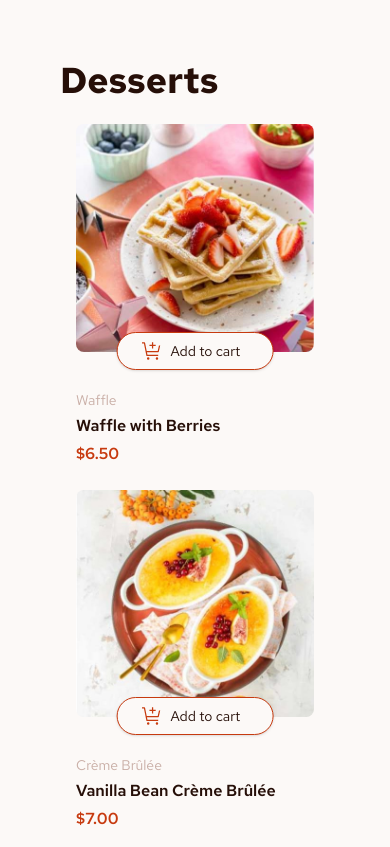
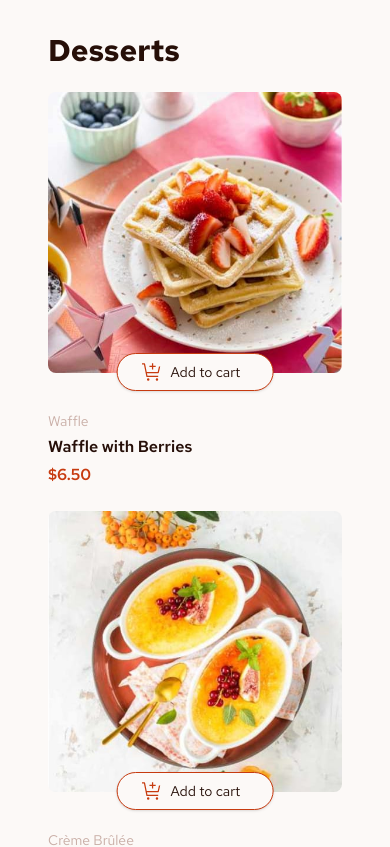
Before and after one commit to Mer-xie/product-listing, a React (Vite) app in the folder cart/: page / in a window 390 px wide. Shown: the top 847 px of the page. Built offline with nearby package versions, Linux system fonts and the light colour scheme.

Commit message:
adjustments for mobile view

```diff
--- a/cart/src/App.tsx
+++ b/cart/src/App.tsx
@@ -6,7 +6,7 @@ import Products from "./components/products";
 
 function App() {
     return (
-            <div className='p-15 bg-(--rose50) font-red'>
+            <div className='p-8 sm:p-15 bg-(--rose50) font-red'>
                 <div>
                     <CartProvider>
                         <Products />
--- a/cart/src/components/cart/fullCart.tsx
+++ b/cart/src/components/cart/fullCart.tsx
@@ -49,7 +49,7 @@ export function FullCart(){
                     <p className='font-[700]' >${total.toFixed(2)}</p>
                 </div>
 
-                <p className='text-xs sm:text-sm font-[400] shadow bg-[--rose300] text-[--rose100] flex items-center justify-center gap-x-1 py-3 my-4 rounded'>
+                <p className='text-sm font-[400] shadow bg-[--rose300] text-[--rose100] flex items-center justify-center gap-x-1 py-3 my-4 rounded'>
           <span className='font-[600] sm:px-0.5 px-1.5'>
             <img src={'../assets/images/icon-carbon-neutral.svg'} alt={'carbon neutral icon'} />
           </span>
--- a/cart/src/components/products.tsx
+++ b/cart/src/components/products.tsx
@@ -10,7 +10,7 @@ export default function Products() {
 
     return (
         <>
-            <h1 className='font-red text-(--primary) font-700 text-4xl mb-6 font-[700]'>Desserts</h1>
+            <h1 className='font-red text-(--primary) font-700 text-3xl ml-4 sm:ml-0 sm:text-4xl mb-6 font-[700]'>Desserts</h1>
             <div className="grid grid-cols-1 sm:grid-cols-6 gap-8 px-4 sm:px-0">
                 <div className="sm:col-span-4 grid grid-cols-1 sm:grid-cols-2 xl:grid-cols-3 gap-6">
                     {productsList.map((product, index) => (
```
